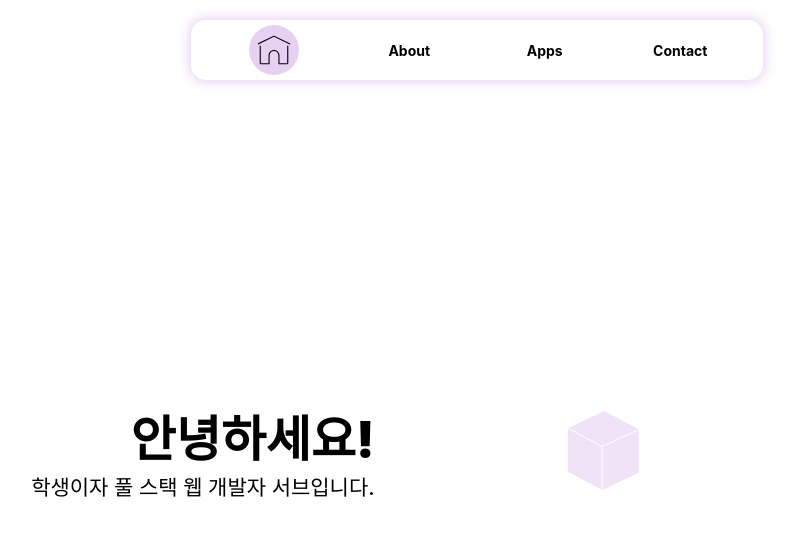
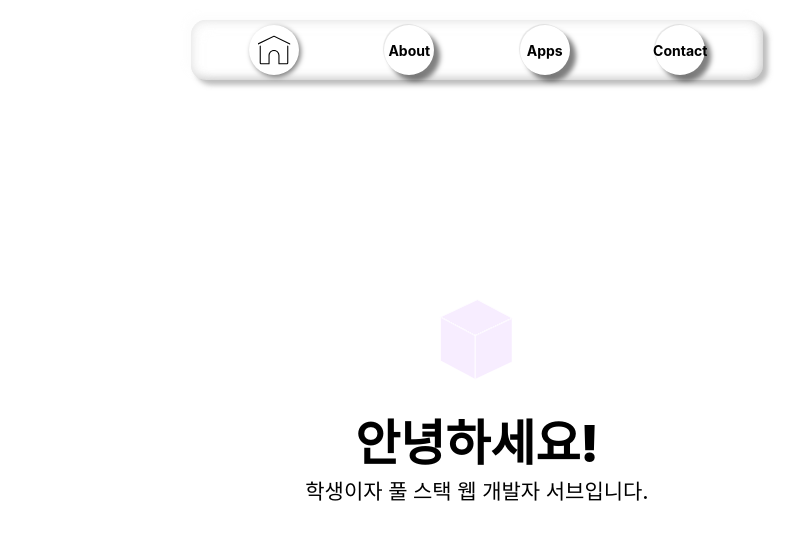
Before and after one commit to p-sw/ProfilePage, a Next.js app in the folder frontendts/: page / in a window 1280 px wide. Shown: the top 540 px of the page, without its empty margins (163-964 px from the left). Built offline with nearby package versions, Linux system fonts and the light colour scheme; a web font is replaced by a local one.

Commit message:
Navigation Update

```diff
--- a/frontendts/styles/index.module.scss
+++ b/frontendts/styles/index.module.scss
@@ -13,17 +13,15 @@ main.container {
   height: 100%;
 
   display: flex;
-  flex-direction: row;
+  flex-direction: column-reverse;
   justify-content: center;
   align-items: center;
 
-  @include mini {
-    flex-direction: column-reverse;
-  }
+  gap: 40px;
 
   section {
-    width: 50%;
-    height: 100%;
+    width: 100%;
+    height: 60%;
     @include mini {
       width: 80%;
     }
@@ -31,27 +29,18 @@ main.container {
     display: flex;
     flex-direction: column;
 
-    padding: 8%;
+    box-sizing: border-box;
 
     &.hero {
-      justify-content: center;
-      align-items: flex-end;
-
-      @include mini {
-        align-items: center;
-        justify-content: flex-start;
-      }
+      align-items: center;
+      justify-content: flex-start;
 
       h1,p {
         opacity: 0;
 
         word-break: keep-all;
 
-        text-align: right;
-
-        @include mini {
-          text-align: center;
-        }
+        text-align: center;
       }
 
       h1 {
@@ -93,15 +82,10 @@ main.container {
     }
 
     &.cube {
-      justify-content: center;
-      align-items: flex-start;
+      justify-content: flex-end;
+      align-items: center;
 
-      @include mini {
-        align-items: center;
-        justify-content: flex-end;
-
-        height: 30%;
-      }
+      height: 40%;
 
       & > div {
         position: relative;
--- a/frontendts/styles/navigation.module.scss
+++ b/frontendts/styles/navigation.module.scss
@@ -46,9 +46,12 @@ $nav-lower-px: 50px;
     border: none;
     border-radius: 15px;
 
-    background-color: $color-primary;
+    background-color: #fff;
 
-    box-shadow: $color-secondary-shadow;
+    $nm_shadow: rgba(252, 252, 252, 0.5);
+    $sw_shadow: mix($nm_shadow, rgba(0, 0, 0, 0.5));
+    box-shadow: -5px -5px 5px $nm_shadow, inset 5px 5px 10px $nm_shadow,
+    5px 5px 5px $sw_shadow, inset -1px -1px 10px $sw_shadow;
 
     ul {
       width: 100%;
@@ -78,6 +81,8 @@ $nav-lower-px: 50px;
         user-select: none;
 
         a {
+          $indicator-transition: 0.2s;
+
           text-decoration: none;
           color: black;
 
@@ -103,6 +108,11 @@ $nav-lower-px: 50px;
             }
 
             border-radius: 50%;
+
+            background-color: #fff;
+
+            box-shadow: 6px 6px 5px rgba(0, 0, 0, 0.5), -1px -1px 1px rgba(0, 0, 0, 0.1);
+            transition: $indicator-transition;
           }
 
           span {
@@ -132,14 +142,16 @@ $nav-lower-px: 50px;
 
           &.active {
             div {
-              background-color: $color-secondary;
+              box-shadow: 2px 2px 5px rgba(0, 0, 0, 0.5);
+
+              transition: $indicator-transition;
             }
           }
 
           @media (hover: hover) {
             &:hover {
               img {
-                transform: translateY($nav-lower-px);
+                opacity: 0;
 
                 transition: 0.2s;
               }
--- a/frontendts/styles/variables.module.scss
+++ b/frontendts/styles/variables.module.scss
@@ -1,7 +1,7 @@
 $color-primary: #fff;
 $color-invert-primary: #000;
 $color-primary-shadow: 0 0 12px 2px change-color($color-invert-primary, $alpha: 0.5);
-$color-secondary: #e6d1f2;
+$color-secondary: #f1e1ff;
 $color-invert-secondary: #fff;
 $color-secondary-shadow: 0 0 12px 2px $color-secondary;
 
```
